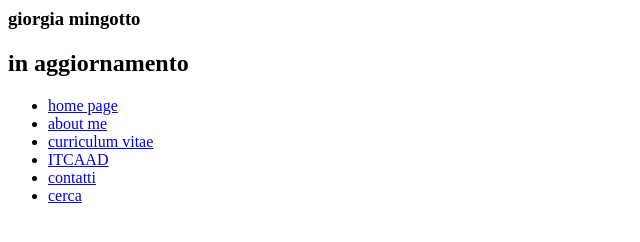
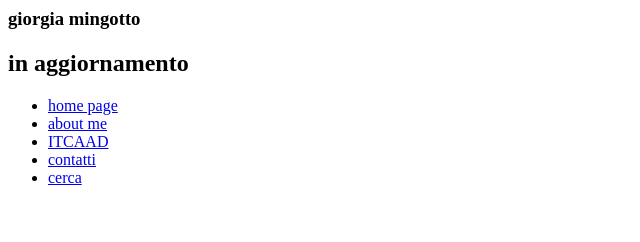
Before and after one commit to giorgiamingotto/giorgiamingotto.github.io, a plain HTML site: page index.html in a window 1280 px wide. Shown: the whole page, without its empty margins (0-640 px from the left). Drawn offline with Linux system fonts and the light colour scheme.

Commit message:
Update index.html

```diff
--- a/index.html
+++ b/index.html
@@ -9,10 +9,9 @@
         <ul>
             <li><a href="pagina1.html">home page</a></li>
             <li><a href="pagina2.html">about me</a></li>
-            <li><a href="pagina3.html">curriculum vitae</a></li>
-            <li><a href="pagina4.html">ITCAAD</a></li>
-            <li><a href="pagina5.html">contatti</a></li>
-            <li><a href="pagina6.html">cerca</a></li>
+            <li><a href="pagina3.html">ITCAAD</a></li>
+            <li><a href="pagina4.html">contatti</a></li>
+            <li><a href="pagina5.html">cerca</a></li>
         </ul>
 		</nav>
 
```
